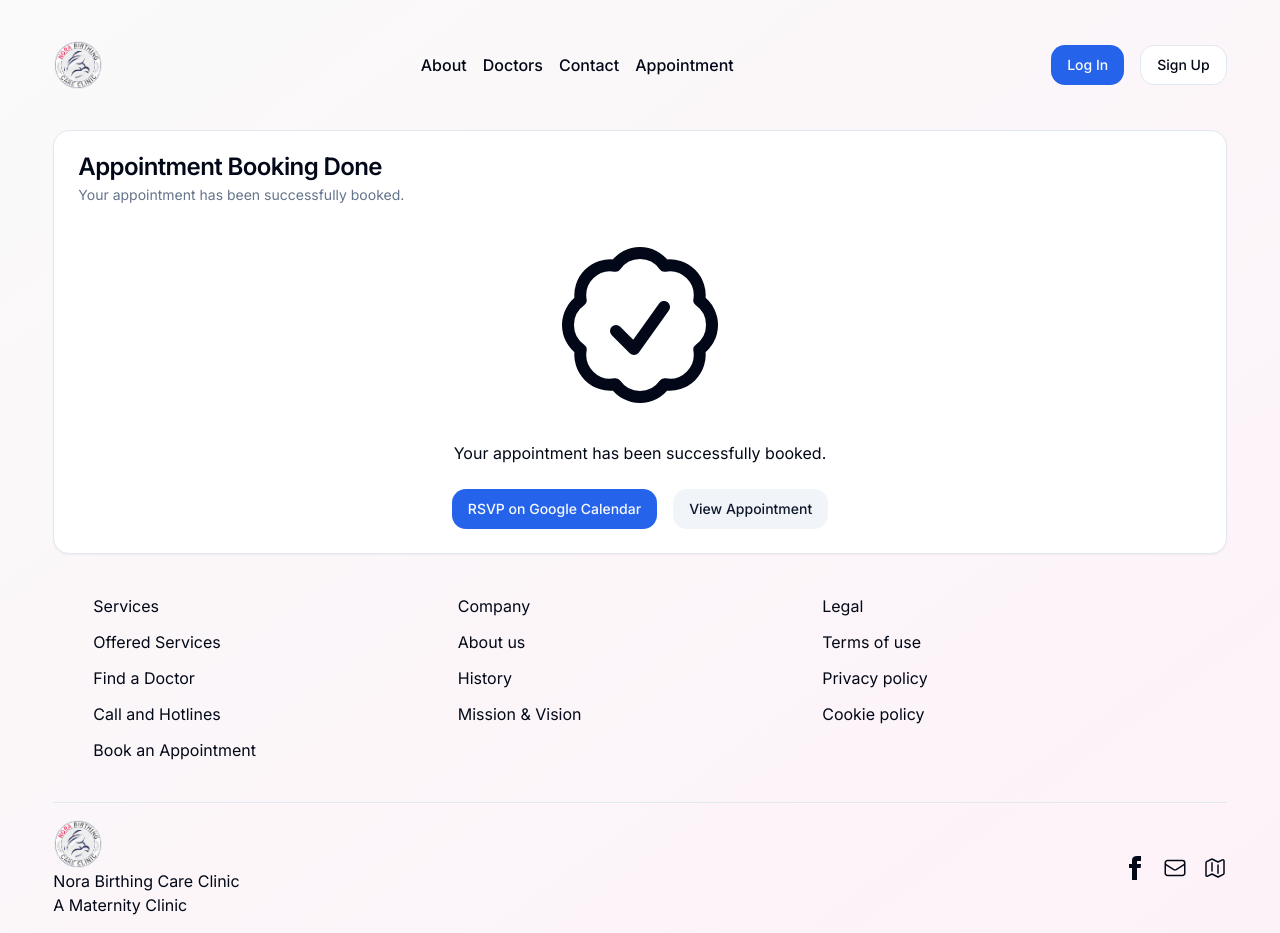
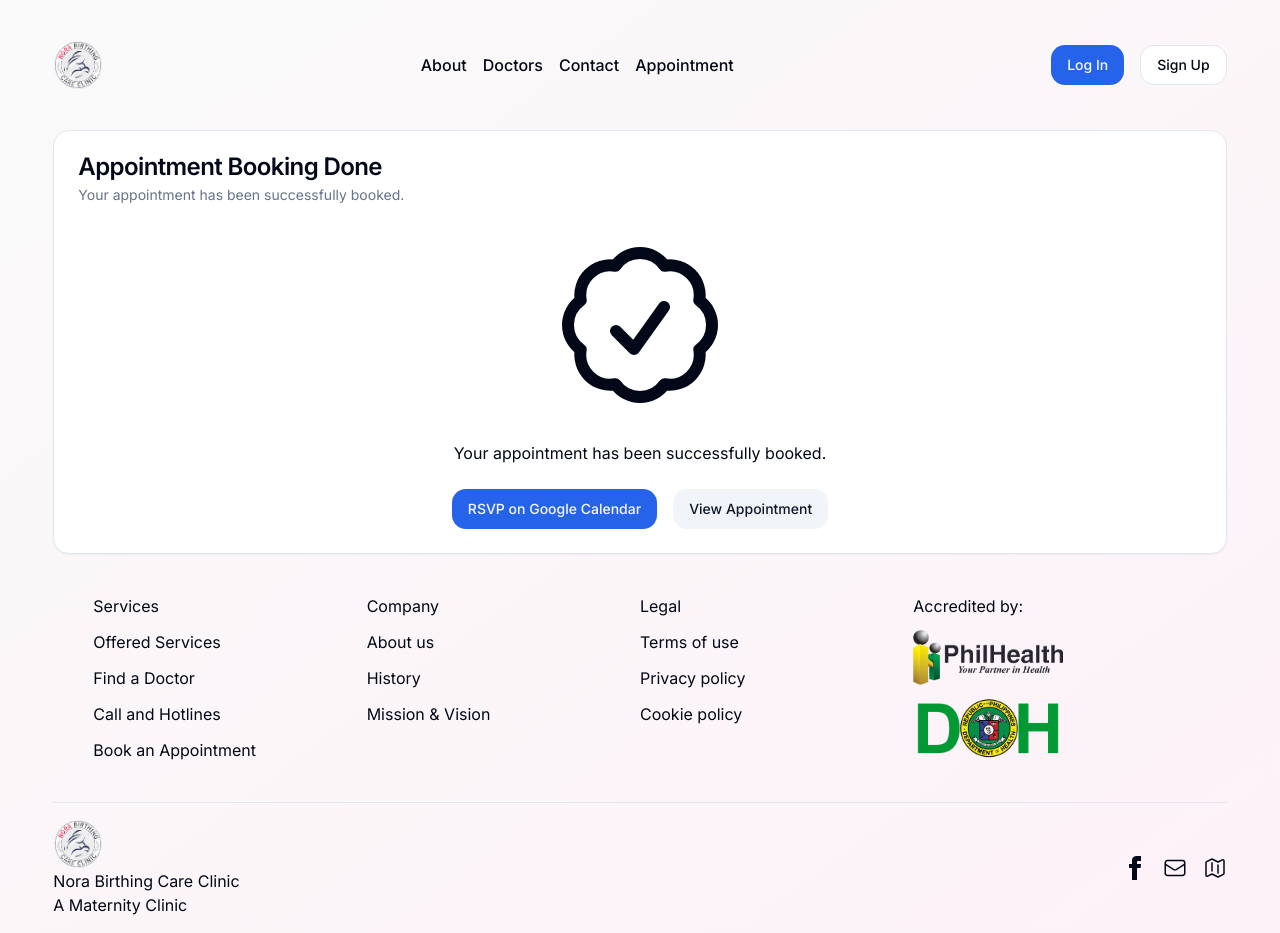
Before and after one commit to froilanimnida/healthcare-system, a Next.js app: page /appointment/success in a window 1280 px wide. Built offline with nearby package versions, Linux system fonts and the light colour scheme.

Commit message:
added doh and philhealth accredited

```diff
--- a/app/ui/FooterHero.tsx
+++ b/app/ui/FooterHero.tsx
@@ -1,6 +1,8 @@
 'use client';
 import React from 'react';
 import Logo from '@/app/components/Logo';
+import PhilHealth from '@/public/images/philhealth-logo.webp';
+import DOH from '@/public/images/doh-logo.webp';
 import Image from 'next/image';
 import Link from 'next/link';
 import { usePathname } from 'next/navigation';
@@ -16,7 +18,7 @@ const FooterHero = () => {
 					isPath ? 'hidden' : 'flex'
 				} flex flex-col justify-center items-center w-full`}>
 				<div className='w-11/12 max-w-screen-2xl'>
-					<footer className='grid grid-cols-3 w-full p-10 bg-base-200 text-base-content'>
+					<footer className='grid md:grid-cols-2 lg:grid-cols-4 grid-cols-1 gap-10 lg:gap-0  w-full p-10 bg-base-200 text-base-content'>
 						<nav className='flex flex-col gap-3'>
 							<h6 className='footer-title'>Services</h6>
 							<Link
@@ -64,6 +66,21 @@ const FooterHero = () => {
 							<a className='link link-hover'>Privacy policy</a>
 							<a className='link link-hover'>Cookie policy</a>
 						</nav>
+						<div className='flex flex-col gap-3'>
+							<h1>Accredited by:</h1>
+							<Image
+								src={PhilHealth}
+								alt='PhilHealth'
+								width={150}
+								height={150}
+							/>
+							<Image
+								src={DOH}
+								alt='DOH'
+								width={150}
+								height={150}
+							/>
+						</div>
 					</footer>
 					<footer className='flex flex-row justify-between w-full py-4 border-t bg-base-200 text-base-content border-base-300'>
 						<aside className='items-center grid-flow-col'>
--- a/app/ui/HeroSection/EmergencyHotlines.tsx
+++ b/app/ui/HeroSection/EmergencyHotlines.tsx
@@ -7,12 +7,10 @@ import { Card, CardHeader, CardContent } from '@/components/ui/card';
 const EmergencyHotlines = () => {
 	return (
 		<div className='flex flex-col lg:flex-row justify-center lg:justify-between items-center gap-10'>
-			<div className='w-11/12 lg:w-1/2 xl:w-2/5'>
+			<div className='lg:w-1/2 xl:w-2/5'>
 				<iframe
-					className='rounded-lg'
+					className='w-full h-96'
 					src='https://www.google.com/maps/embed?pb=!1m18!1m12!1m3!1d3857.866709025607!2d121.05598257684599!3d14.776536872741584!2m3!1f0!2f0!3f0!3m2!1i1024!2i768!4f13.1!3m3!1m2!1s0x3397afe8680f9e95%3A0x257884cc48494957!2sNora%20Birthing%20Care%20Clinic!5e0!3m2!1sen!2sph!4v1716355151741!5m2!1sen!2sph'
-					width='600'
-					height='450'
 					allowFullScreen={true}
 					loading='lazy'
 					referrerPolicy='no-referrer-when-downgrade'></iframe>
```
Also changed, not shown: public/images/doh-logo.webp (added), public/images/philhealth-logo.webp (added).
